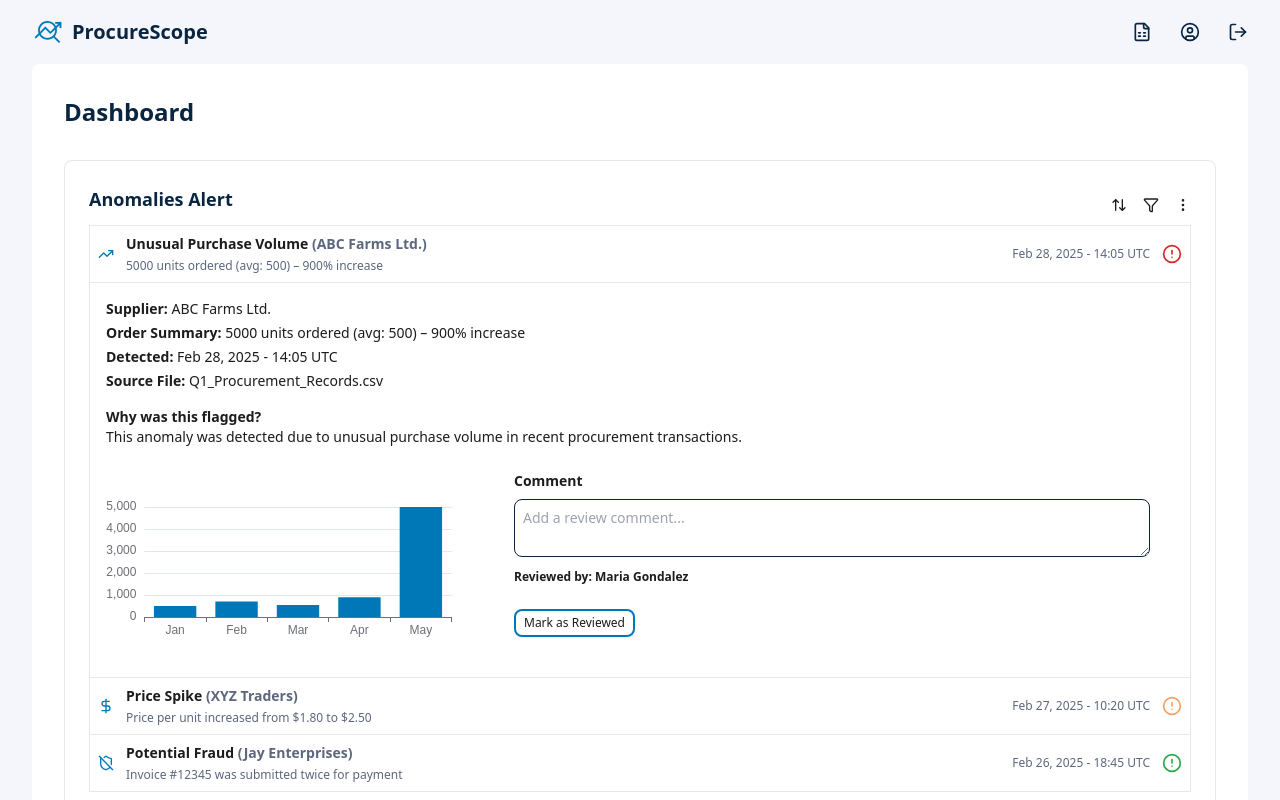
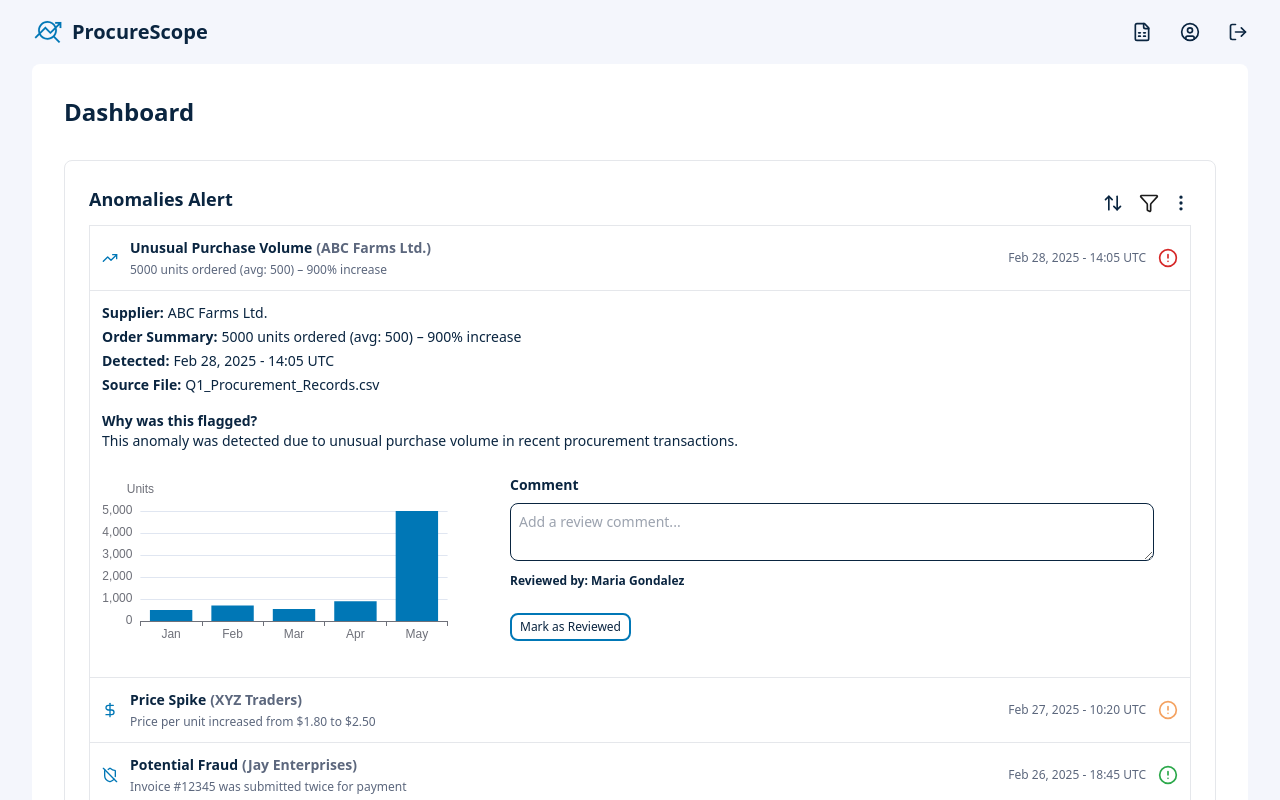
Before and after one commit to shermainesuah/ProcureScope, a React (Vite) app: page /dashboard in a window 1280 px wide. Both pictures are taken after a click on the button 640 px from the left and 253 px from the top of the page. Shown: the top 800 px of the page. Built offline with nearby package versions, Linux system fonts and the light colour scheme.

Commit message:
Cleaned up anomalies alert panel to dynamically load echart

```diff
--- a/src/components/AnomaliesAlert.tsx
+++ b/src/components/AnomaliesAlert.tsx
@@ -9,34 +9,24 @@ import {
   DollarSign,
   CircleAlert,
   ShieldOff,
-  ArrowUpNarrowWide,
-  ArrowDownNarrowWide,
-  ArrowUpDown,
-  X,
-  Filter,
   EllipsisVertical,
 } from "lucide-react";
-import ReactECharts from "echarts-for-react";
-import SortDropdown from "./SortPanel";
-import { useEffect, useRef, useState } from "react";
-import FilterDropdown, { FilterOption } from "./FilterPanel";
+import SortPanel from "./SortPanel";
+import type { FilterKey, FilterOption, Option } from "../types";
+import FilterPanel from "./FilterPanel";
+import { Link } from "react-router-dom";
+import { lazy, Suspense } from "react";
 
-const AnomaliesAlert: React.FC = () => {
+const LazyReactECharts = lazy(() => import("echarts-for-react"));
+
 type SeverityLevel = "High" | "Moderate" | "Low";
+
 type AnomalyType =
   | "Unusual Purchase Volume"
   | "Price Spike"
   | "Potential Fraud";
 
-  const anomalyIcons = {
-    "Unusual Purchase Volume": (
-      <TrendingUp className="h-4 w-4 text-secondary" />
-    ),
-    "Price Spike": <DollarSign className="h-4 w-4 text-secondary" />,
-    "Potential Fraud": <ShieldOff className="h-4 w-4 text-secondary" />,
-  };
-
-  const anomalies: {
+interface anomalyData {
   type: AnomalyType;
   supplier: string;
   orderSummary: string;
@@ -44,7 +34,21 @@ const AnomaliesAlert: React.FC = () => {
   detectedAt: string;
   procurementFile: string;
   chartData?: { categories: string[]; values: number[] };
-  }[] = [
+}
+
+const anomalyIcons = {
+  "Unusual Purchase Volume": <TrendingUp className="h-4 w-4 text-secondary" />,
+  "Price Spike": <DollarSign className="h-4 w-4 text-secondary" />,
+  "Potential Fraud": <ShieldOff className="h-4 w-4 text-secondary" />,
+};
+
+const severityColors = {
+  High: "text-error",
+  Moderate: "text-warning",
+  Low: "text-success",
+};
+
+const anomaliesData: anomalyData[] = [
   {
     type: "Unusual Purchase Volume",
     supplier: "ABC Farms Ltd.",
@@ -79,30 +83,13 @@ const AnomaliesAlert: React.FC = () => {
   },
 ];
 
-  const severityColors = {
-    High: "text-error",
-    Moderate: "text-warning",
-    Low: "text-success",
-  };
-  const sortDropdownRef = useRef<HTMLDivElement>(null);
-  const filterDropdownRef = useRef<HTMLDivElement>(null);
-  const [selectedOption, setSelectedOption] = useState<string>("");
-  const [selectedOrder, setSelectedOrder] = useState<string>("Ascending");
-  const [selectedFilters, setSelectedFilters] = useState<FilterOption[]>([]);
-  const [filterDropdownOpen, setFilterDropdownOpen] = useState(false);
-  const [sortPanelOpen, setSortPanelOpen] = useState(false);
-
-  const closeSortDropdown = (option: string, order: string) => {
-    setSelectedOption(option);
-    setSelectedOrder(order);
-  };
-
-  const closeFilterDropdown = (filters: FilterOption[]) => {
-    setSelectedFilters(filters);
-  };
-
-  const sortOptions = ["Anomaly Type", "Supplier", "Severity", "Date Detected"];
-  const filterOptions = [
+const sortOptions = [
+  { label: "Anomaly Type", value: "anomalyType" },
+  { label: "Supplier", value: "supplier" },
+  { label: "Severity", value: "severity" },
+  { label: "Date", value: "date" },
+];
+const filterOptions: FilterKey[] = [
   "severity",
   "anomalyType",
   "supplier",
@@ -110,126 +97,28 @@ const AnomaliesAlert: React.FC = () => {
   "date",
 ];
 
-  useEffect(() => {
-    const handleClickOutside = (event: MouseEvent) => {
-      if (
-        sortDropdownRef.current &&
-        !sortDropdownRef.current.contains(event.target as Node)
-      ) {
-        setSortPanelOpen(false);
-      }
-      if (
-        filterDropdownRef.current &&
-        !filterDropdownRef.current.contains(event.target as Node)
-      ) {
-        setFilterDropdownOpen(false);
-      }
+const AnomaliesAlert = () => {
+  const updateSortOptions = (
+    selectedOptions: { option: Option; order: Option }[]
+  ) => {
+    // These data can be used to sort anomalies records
+    console.log(selectedOptions);
   };
 
-    document.addEventListener("mousedown", handleClickOutside);
-    return () => {
-      document.removeEventListener("mousedown", handleClickOutside);
+  const updateFilterOptions = (filters: FilterOption[]) => {
+    // These data can be used to filter the anomalies records
+    console.log(filters);
   };
-  }, []);
 
   return (
     <div className="max-w-6xl">
       <div className="flex items-end justify-between mb-3">
         <h2>Anomalies Alert</h2>
         <div>
-          <div className="flex gap-4 relative">
-            <div className="relative" ref={sortDropdownRef}>
-              <button
-                onClick={() => setSortPanelOpen(!sortPanelOpen)}
-                className={`group w-fit text-sm flex items-center hover:text-secondary transition ${
-                  sortPanelOpen ? "text-secondary" : "text-textColor-primary"
-                }`}
-              >
-                <ArrowUpDown className="w-4 h-4" />
-              </button>
-              {sortPanelOpen && (
-                <div className="absolute right-0 mt-2 bg-white border rounded-lg shadow-md p-4">
-                  <p className="text-sm font-medium">Sort by</p>
-                  {selectedOption && selectedOrder && (
-                    <div className="flex gap-1 items-center rounded-2xl border-2 px-2 py-1 bg-secondary text-white border-secondary mt-4 w-fit text-sm font-medium ">
-                      {selectedOption}
-                      {selectedOrder === "Ascending" ? (
-                        <ArrowUpNarrowWide className="h-4 w-4" />
-                      ) : (
-                        <ArrowDownNarrowWide className="h-4 w-4" />
-                      )}
-                      <X
-                        onClick={() => {
-                          setSelectedOption("");
-                          setSelectedOrder("");
-                        }}
-                        className="h-4 w-4 ml-2 hover:text-red-500 hover:cursor-pointer"
-                      />
-                    </div>
-                  )}
-                  <SortDropdown
-                    options={sortOptions}
-                    onSelect={closeSortDropdown}
-                  />
-                </div>
-              )}
-            </div>
-            <div className="relative" ref={filterDropdownRef}>
-              <button
-                className={`group w-fit text-sm flex items-center hover:text-secondary transition ${
-                  filterDropdownOpen
-                    ? "text-secondary"
-                    : "text-textColor-primary"
-                }`}
-              >
-                <Filter
-                  className="w-4 h-4"
-                  onClick={() => {
-                    setFilterDropdownOpen(!filterDropdownOpen);
-                    setSortPanelOpen(false);
-                  }}
-                />
-              </button>
-
-              {filterDropdownOpen && (
-                <div className="relative">
-                  <div className="absolute right-0 mt-2 bg-white border rounded-lg shadow-md p-4">
-                    {selectedFilters.length > 0 && (
-                      <div className="flex flex-wrap gap-2 p-4">
-                        {selectedFilters.map((filter, index) => (
-                          <div
-                            key={index}
-                            className="flex gap-1 items-center rounded-2xl border-2 px-2 py-1 bg-secondary text-white border-secondary w-fit text-sm font-medium"
-                          >
-                            <span>
-                              {filter.label} {filter.condition}{" "}
-                              {typeof filter.value === "object"
-                                ? `${filter.value.start} - ${filter.value.end}`
-                                : filter.value}
-                            </span>
-
-                            <X
-                              onClick={() => {
-                                setSelectedFilters((prevFilters) =>
-                                  prevFilters.filter((_, i) => i !== index)
-                                );
-                              }}
-                              className="h-4 w-4 ml-2 hover:text-red-500 hover:cursor-pointer"
-                            />
-                          </div>
-                        ))}
-                      </div>
-                    )}
-
-                    <FilterDropdown
-                      types={filterOptions}
-                      onSelect={closeFilterDropdown}
-                    />
-                  </div>
-                </div>
-              )}
-            </div>
-            <EllipsisVertical className="w-4 h-4 text-textColor-primary hover:text-secondary hover:cursor-pointer" />
+          <div className="flex gap-3 items-center">
+            <SortPanel options={sortOptions} onSelect={updateSortOptions} />
+            <FilterPanel types={filterOptions} onSelect={updateFilterOptions} />
+            <EllipsisVertical className="w-5 h-5 text-primary hover:text-secondary hover:cursor-pointer" />
           </div>
         </div>
       </div>
@@ -239,15 +128,15 @@ const AnomaliesAlert: React.FC = () => {
         collapsible
         className="w-full mt-2 last:border-b"
       >
-        {anomalies.map((anomaly, index) => (
+        {anomaliesData.map((anomaly, index) => (
           <AccordionItem key={index} value={`anomaly-${index}`}>
-            <AccordionTrigger className="w-full flex items-center justify-between space-x-2 p-2 border-x border-t hover:bg-gray">
+            <AccordionTrigger className="w-full flex items-center justify-between space-x-2 p-3 border-x border-t hover:bg-gray">
               <div className="flex gap-3 items-center">
                 {anomalyIcons[anomaly.type]}
                 <div className="flex flex-col items-start">
-                  <p className="text-sm font-semibold text-textColor-primary">
-                    {anomaly.type}{" "}
-                    <span className="text-textColor-secondary">
+                  <p className="text-sm font-semibold text-primary">
+                    {anomaly.type}
+                    <span className="ml-1 text-textColor-secondary">
                       ({anomaly.supplier})
                     </span>
                   </p>
@@ -265,53 +154,58 @@ const AnomaliesAlert: React.FC = () => {
                 />
               </div>
             </AccordionTrigger>
-            <AccordionContent className="border-x p-4 border-t">
+            <AccordionContent className="border-x p-3 border-t">
               <div>
-                <div className="flex flex-col gap-1">
-                  <p className="text-sm text-textColor-primary">
-                    <span className="font-semibold">Supplier:</span>{" "}
+                <div className="flex flex-col gap-1 text-sm text-primary">
+                  <p>
+                    <span className="font-semibold mr-1">Supplier:</span>
                     {anomaly.supplier}
                   </p>
-                  <p className="text-sm text-textColor-primary">
-                    <span className="font-semibold">Order Summary:</span>{" "}
+                  <p>
+                    <span className="font-semibold mr-1">Order Summary:</span>
                     {anomaly.orderSummary}
                   </p>
-                  <p className="text-sm text-textColor-primary">
-                    <span className="font-semibold">Detected:</span>{" "}
+                  <p>
+                    <span className="font-semibold mr-1">Detected:</span>
                     {anomaly.detectedAt}
                   </p>
-                  {/* Procurement Data File */}
                   {anomaly.procurementFile && (
-                    <p className="text-sm text-textColor-primary">
-                      <span className="font-semibold">Source File:</span>{" "}
+                    <span className="font-semibold">
+                      Source File:
+                      <Link
+                        className="hover:underline font-normal ml-1"
+                        to={`/files/${anomaly.procurementFile}`}
+                      >
                         {anomaly.procurementFile}
-                    </p>
+                      </Link>
+                    </span>
                   )}
                 </div>
-
-                {/* Explanation */}
-                <div className="mt-4 text-sm text-textColor-primary">
+                <div className="mt-4 text-sm text-primary">
                   <p>
                     <span className="font-semibold">Why was this flagged?</span>
                   </p>
                   <p>
-                    This anomaly was detected due to{" "}
-                    {anomaly.type.toLowerCase()} in recent procurement
-                    transactions.
+                    {`This anomaly was detected due to
+                    ${anomaly.type.toLowerCase()} in recent procurement
+                    transactions.`}
                   </p>
                 </div>
-
                 <div className="flex flex-row">
-                  {/* Bar Chart for Each Anomaly */}
                   {anomaly.chartData && (
                     <div className="max-w-sm w-full">
-                      <ReactECharts
+                      <Suspense fallback={<div>Loading chart...</div>}>
+                        <LazyReactECharts
                           option={{
                             xAxis: {
                               type: "category",
                               data: anomaly.chartData.categories,
                             },
-                          yAxis: { type: "value" },
+                            yAxis: {
+                              type: "value",
+                              name:
+                                anomaly.type === "Price Spike" ? "$" : "Units",
+                            },
                             series: [
                               {
                                 data: anomaly.chartData.values,
@@ -324,23 +218,24 @@ const AnomaliesAlert: React.FC = () => {
                           }}
                           style={{ height: 200 }}
                         />
+                      </Suspense>
                     </div>
                   )}
                   <div
                     className={`flex flex-col gap-2
                     ${anomaly.chartData ? "m-6 w-full" : "mt-4 w-1/2"}`}
                   >
-                    <p className="font-semibold text-sm text-textColor-primary">
+                    <p className="font-semibold text-sm text-primary">
                       Comment
                     </p>
                     <textarea
                       className="border border-primary p-2 rounded-lg text-sm focus:border-secondary focus:outline-none"
                       placeholder="Add a review comment..."
                     ></textarea>
-                    <p className="text-xs mt-1 font-semibold text-textColor-primary">
+                    <p className="text-xs mt-1 font-semibold text-primary">
                       Reviewed by: Maria Gondalez
                     </p>
-                    <button className="text-xs flex self-start border-secondary border-2 font-medium text-textColor-primary px-2 py-1 rounded-lg hover:bg-secondary hover:border-secondary hover:text-white transition mt-4">
+                    <button className="text-xs flex self-start border-secondary border-2 font-medium text-primary px-2 py-1 rounded-lg hover:bg-secondary hover:border-secondary hover:text-white transition mt-4">
                       Mark as Reviewed
                     </button>
                   </div>
```
Lines whose indentation alone changed are shown as unchanged.
